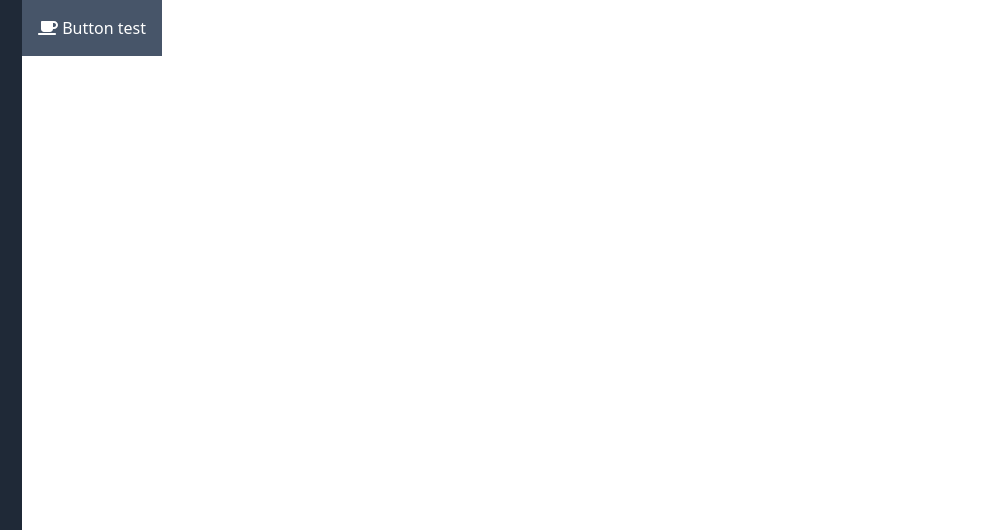
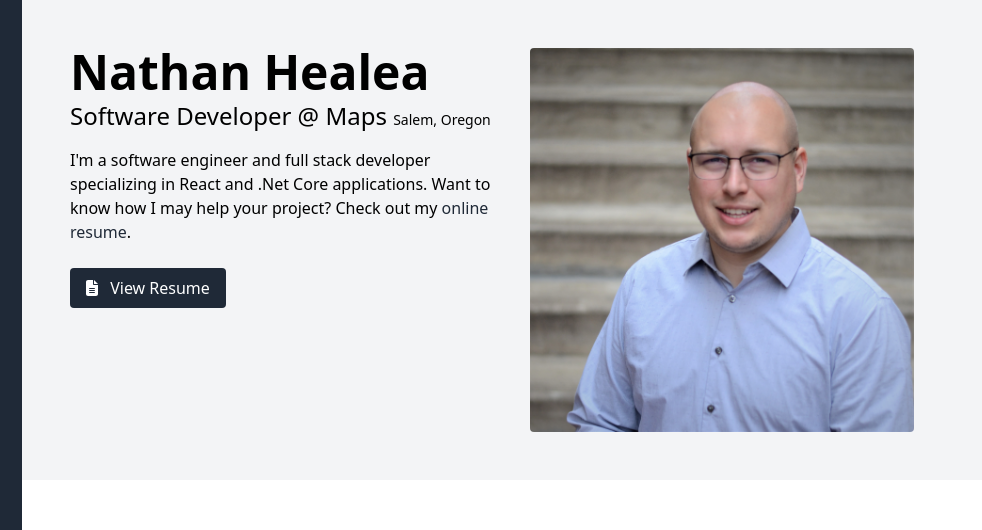
Before and after one commit to NathanHealea/nathanhealea.com, a Gatsby site in the folder nathanhealea.web/: page / in a window 1280 px wide. Shown: the top 530 px of the page, 298-1280 px from the left. Built offline with nearby package versions, Linux system fonts and the light colour scheme; Gatsby itself is replaced by a stand-in of ours.

Commit message:
Feature: Add Landing module; Add AboutMe section;

```diff
--- /dev/null
+++ b/nathanhealea.web/src/modules/Landing/Landing.component.tsx
@@ -0,0 +1,22 @@
+// --- Imports --- //
+import React from 'react';
+import AboutMe from './Sections/AboutMe.component';
+/**
+ * Landing Interface
+ */
+interface ILandingProps { }
+
+/**
+ * Landing Component
+ */
+const Landing = (props:ILandingProps) => {
+
+  return (
+    <>
+      <AboutMe />
+    </>
+  );
+}
+
+// Default Return
+export default Landing;
--- /dev/null
+++ b/nathanhealea.web/src/modules/Landing/Sections/AboutMe.component.tsx
@@ -0,0 +1,45 @@
+// --- Imports --- //
+import { faFileLines } from '@fortawesome/free-solid-svg-icons';
+import { FontAwesomeIcon } from '@fortawesome/react-fontawesome';
+import { Link } from 'gatsby';
+import React from 'react';
+
+
+import ProfilePicture from '../../../images/profile-picture-v4.jpg';
+
+/**
+ * AboutMe Interface
+ */
+interface IAboutMeProps {}
+
+/**
+ * AboutMe Component
+ */
+const AboutMe = (props: IAboutMeProps) => {
+  return (
+    <section className='bg-gray-100'>
+      <div className=' container mx-auto p-4 md:p-12'>
+        <div className='grid grid-cols-1 md:grid-cols-2 gap-4'>
+
+          {/* Left - About Me  */}
+          <div className='flex flex-1 flex-col'>
+            <h1 className='font-bold text-5xl mb-1'>Nathan Healea</h1>
+            <p className=' text-2xl font-light mb-4'>Software Developer @ Maps <small className='text-sm'>Salem, Oregon</small></p>
+            <p className='mb-6'>I'm a software engineer and full stack developer specializing in React and .Net Core applications. Want to know how I may help your project? Check out my <Link to="/" className=' text-gray-800 hover:text-gray-600 active:text-gray-700' > online resume</Link>.</p>
+            <div className='mb-4'>
+              <Link to="/resume" className="inline-block bg-gray-800 text-white px-4 py-2 rounded hover:bg-gray-600 active:bg-gray-700"><FontAwesomeIcon icon={faFileLines} className="mr-2" /> View Resume</Link>
+            </div>
+          </div>
+
+          {/* Right - Profile Image */}
+          <div className='flex md:justify-center items-center'>
+            <img src={ProfilePicture} className='max-h-96 aspect-square rounded' />
+          </div>
+        </div>
+      </div>
+    </section>
+  );
+};
+
+// Default Return
+export default AboutMe;
--- a/nathanhealea.web/src/pages/index.tsx
+++ b/nathanhealea.web/src/pages/index.tsx
@@ -1,17 +1,14 @@
 import { faCoffee } from '@fortawesome/free-solid-svg-icons'
 import { FontAwesomeIcon } from '@fortawesome/react-fontawesome'
 import * as React from "react"
+import Landing from '../modules/Landing/Landing.component'
 
 
 
 // markup
 const IndexPage = () => {
   return (
-    <main>
-
-      <button className=' p-4 bg-slate-600 text-white'><FontAwesomeIcon icon={faCoffee}/ > Button test</button>
-
-    </main>
+    <Landing />
   )
 }
 
```
Also changed, not shown: nathanhealea.web/src/images/profile-picture-v4.jpg (added).
